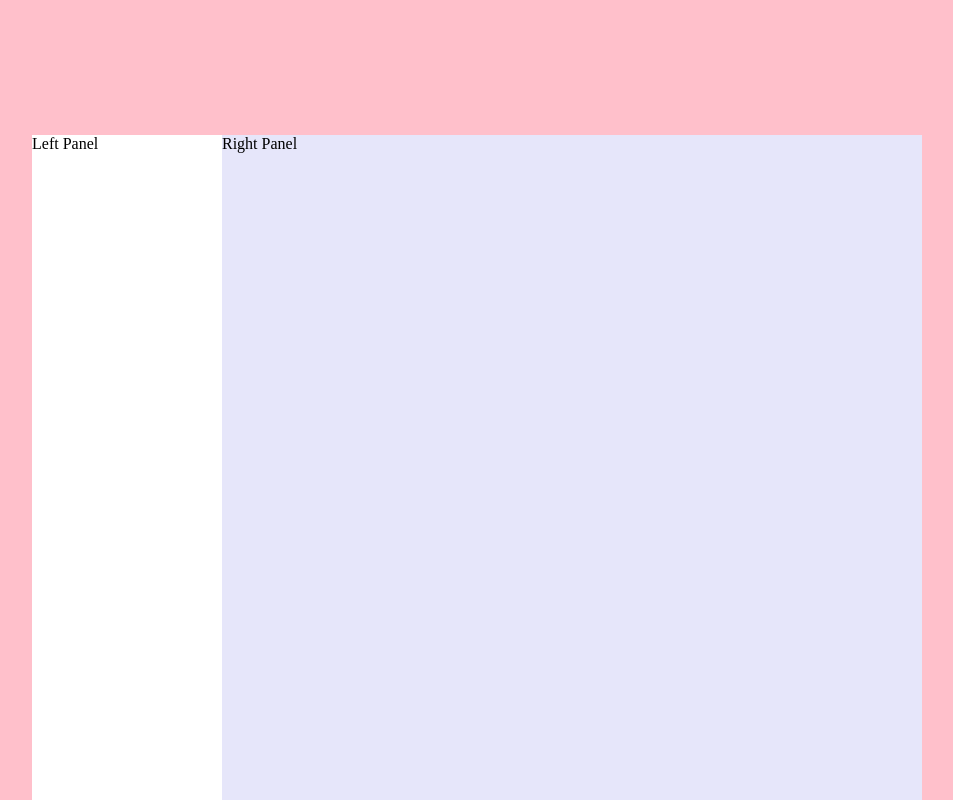
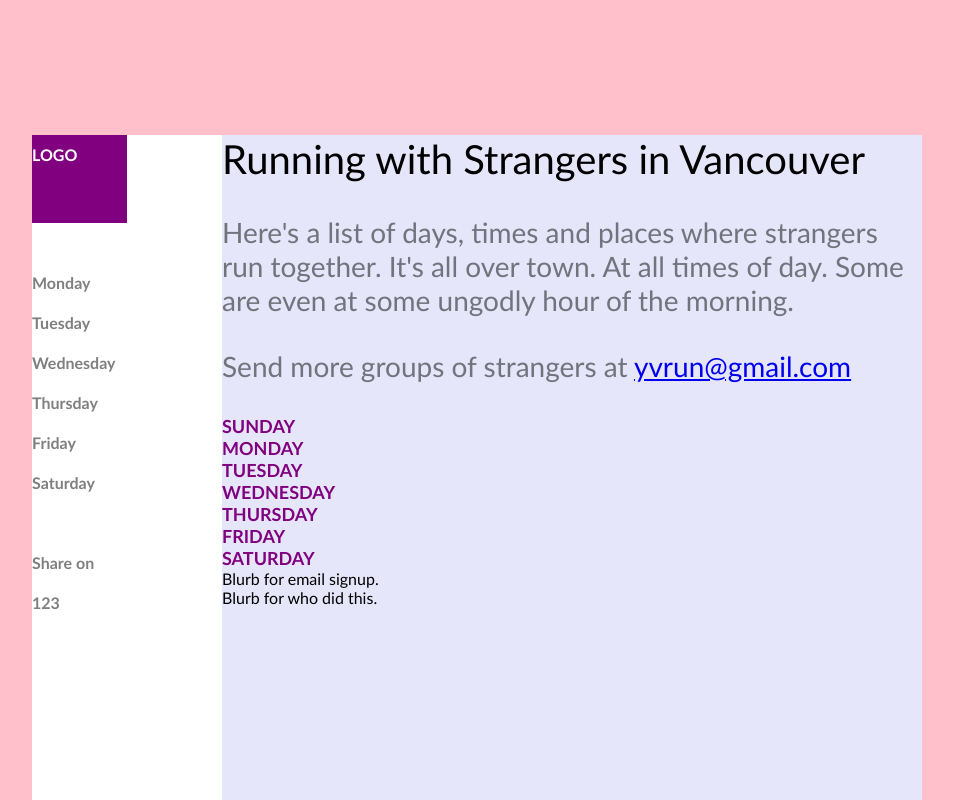
Before and after one commit to rhyuen/yvrun, a React app: page / in a window 1280 px wide. Shown: the whole page, without its empty margins (163-1116 px from the left). Built offline with nearby package versions, Linux system fonts and the light colour scheme.

Commit message:
more css changes.

```diff
--- a/src/app.jsx
+++ b/src/app.jsx
@@ -5,10 +5,41 @@ class App extends Component{
         return (
             <div className = "root">
                 <div className = "root__left">
-                    Left Panel
+                    <div className = "root__left__logo">LOGO</div>
+                    <div className = "root__left__nav">
+                        <div className = "root__left__nav__item">
+                        </div>
+                        <div className = "root__left__nav__item">Monday</div>
+                        <div className = "root__left__nav__item">Tuesday</div>
+                        <div className = "root__left__nav__item">Wednesday</div>
+                        <div className = "root__left__nav__item">Thursday</div>
+                        <div className = "root__left__nav__item">Friday</div>
+                        <div className = "root__left__nav__item">Saturday</div>
+                    </div>
+                    <div className = "root__left__footer">
+                        <div className = "root__left__footer__title">Share on</div>
+                        <div className = "root__left__footer__icons">
+                            <span>1</span>
+                            <span>2</span>
+                            <span>3</span>
+                        </div>
+                    </div>
                 </div>
                 <div className = "root__main">
-                    Right Panel
+                    <div className = "root__main__title">Running with Strangers in Vancouver</div>
+                    <div className = "root__main__content">Here's a list of days, times and places where strangers run together.  It's all over town.  At all times of day.  Some are even at some ungodly hour of the morning.</div>
+                    <div className = "root__main__content">Send more groups of strangers at <a href = "/">yvrun@gmail.com</a></div>
+                    <div className = "root__main__block">Sunday</div>
+                    <div className = "root__main__block">Monday</div>
+                    <div className = "root__main__block">Tuesday</div>
+                    <div className = "root__main__block">Wednesday</div>
+                    <div className = "root__main__block">Thursday</div>
+                    <div className = "root__main__block">Friday</div>
+                    <div className = "root__main__block">Saturday</div>
+                    <footer>
+                        <div>Blurb for email signup.</div>
+                        <div>Blurb for who did this.</div>
+                    </footer>
                 </div>
             </div>
         );
--- a/src/templates/index.html
+++ b/src/templates/index.html
@@ -4,7 +4,7 @@
         <meta charset="UTF-8">
         <title>YVRUN</title>
         <style>
-            html{height: 100%;}
+            html{height: 100%; font-family: "Calibri";}
             body{border: 0; margin: 0; height: 100%;}
             #app{
                 background: pink;
@@ -21,9 +21,40 @@
 
             .root__left{
                 display: none;
+                color: rgba(0,0,0,0.5);
+                font-weight: 800;
+                line-height: 40px;
+            }
+            .root__left__logo{
+                background: purple;
+                color: white;
+                width: 50%;
+                padding-bottom: 25%;
+            }
+            .root__left__nav{
+                padding-top: 2.5rem;
+            }
+            .root__left__footer{
+                padding-top: 2.5rem;
             }
             .root__main{
+                background: lavender;
                 width: 100%;
+            }
+            .root__main__title{
+                font-size: 2.5rem;
+                padding-bottom: 2rem;
+            }
+            .root__main__content{
+                font-size: 1.75rem;
+                padding-bottom: 2rem;
+                color: rgba(0,0,0,0.5);
+            }
+            .root__main__block{
+                text-transform: uppercase;
+                color: purple;
+                font-size: 18px;
+                font-weight: 800;
             }
 
             @media only screen and (min-width: 890px){
```
